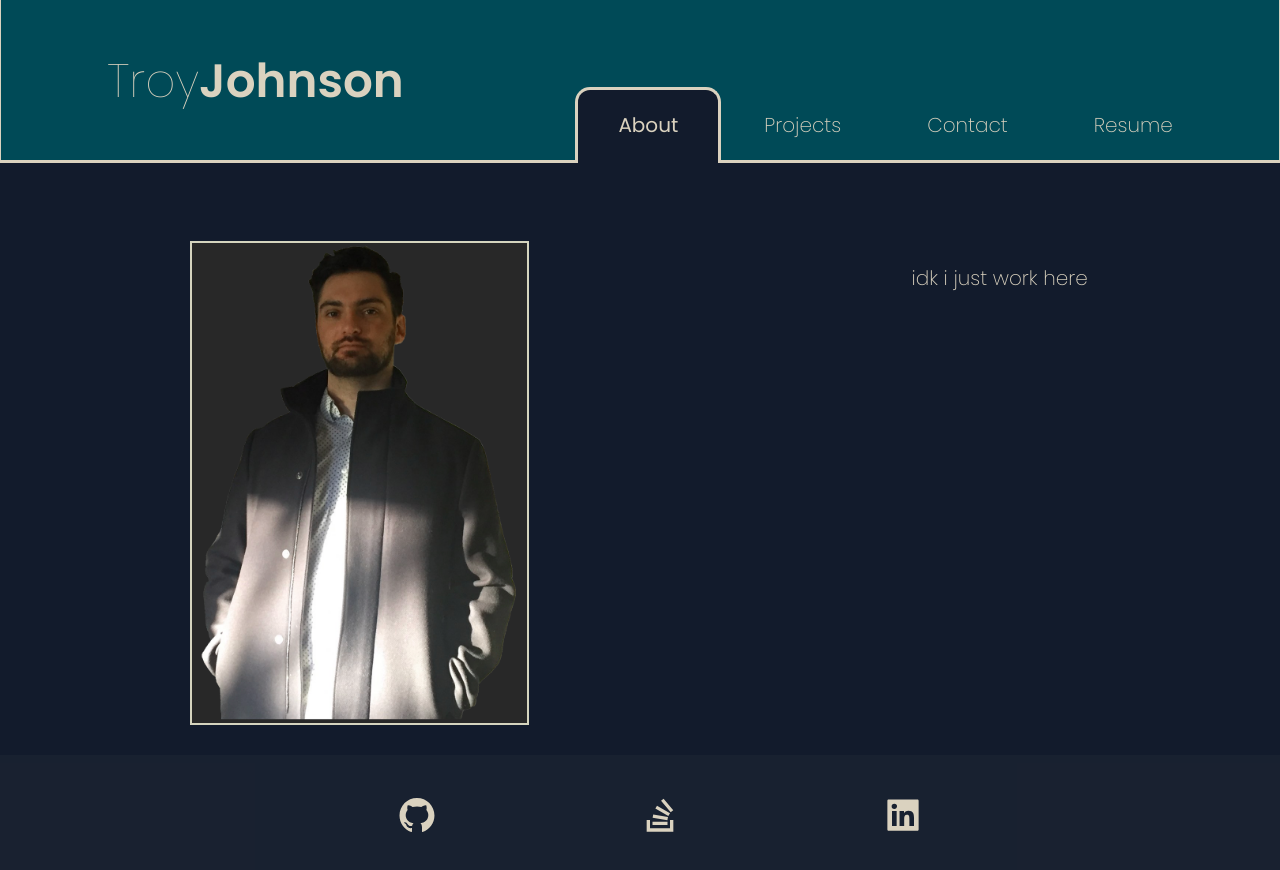
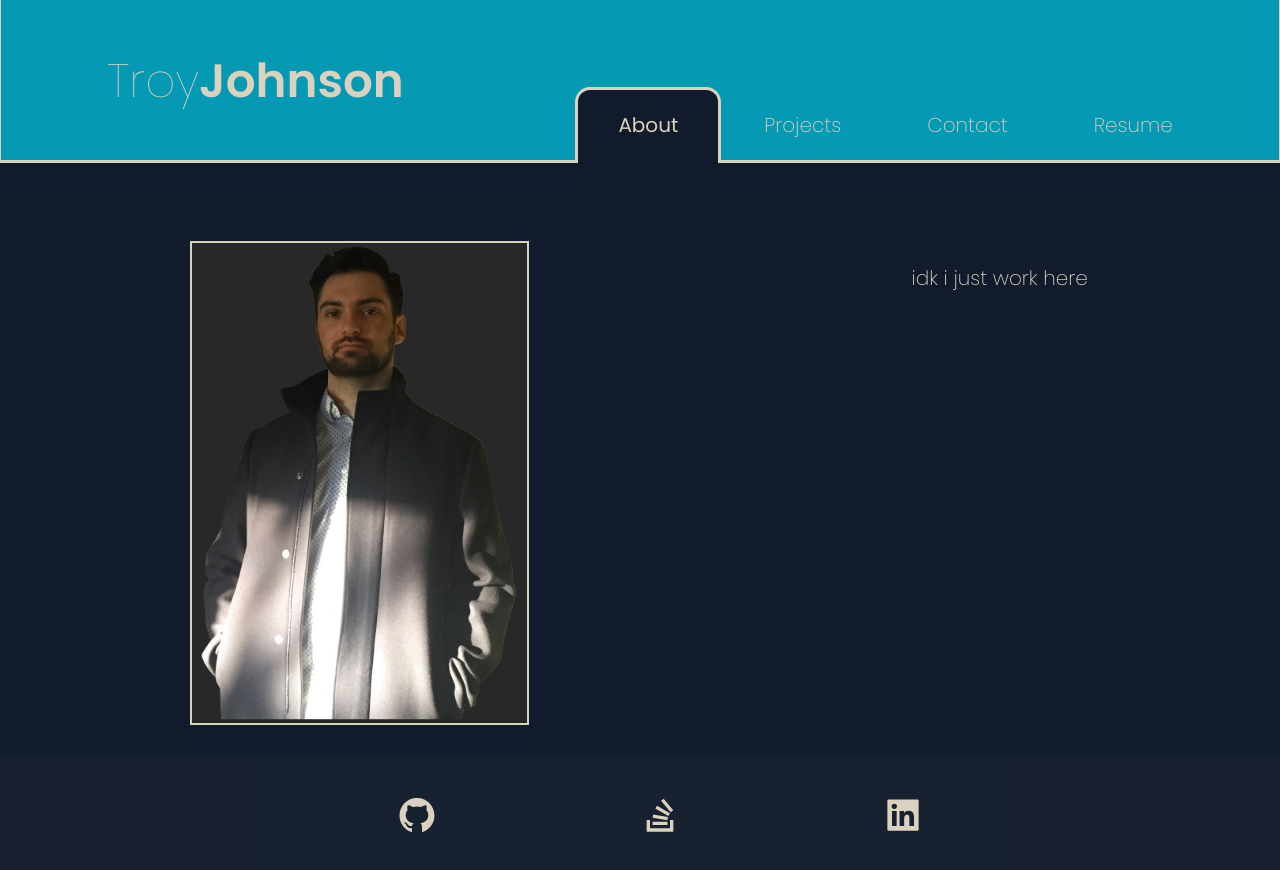
Before and after one commit to tnj415/improved-portfolio, a React (Create React App) app in the folder client/: page / in a window 1280 px wide. Shown: the top 870 px of the page. Built offline with nearby package versions, Linux system fonts and the light colour scheme.

Commit message:
changed header color

```diff
--- a/client/src/assets/seeds/projects.js
+++ b/client/src/assets/seeds/projects.js
@@ -2,7 +2,7 @@ const projects = [
   {
     id: 0,
     title: "Daily Planner",
-    description: "This was one of my first projects. I created an interactive Daily Planner",
+    description: "This was one of my first projects. I created an interactive Daily Planner. This project allows users to edit and save their schedule so when they return to the site they still have access their schedule.",
     image: {
       // name: "cal.jpg",
       alt: "daily planner application"
--- a/client/src/components/resume/Languages.jsx
+++ b/client/src/components/resume/Languages.jsx
@@ -6,7 +6,7 @@ export default function Languages() {
   return (
     <div className="langList">
       <div className="front">
-      <h3 className="title-sub">Frontend Development</h3>
+      <h3 className="title-sub">Frontend Proficiencies</h3>
       <ul>
         {dev[0].front.map((lang) => (
           <li>{lang}</li>
@@ -14,7 +14,7 @@ export default function Languages() {
       </ul>
       </div>
       <div className="back">
-      <h3 className="title-sub">Backend Development</h3>
+      <h3 className="title-sub">Backend Proficiencies</h3>
       <ul>
         {dev[1].back.map((lang) => (
           <li>{lang}</li>
--- a/client/src/styles/navBar.scss
+++ b/client/src/styles/navBar.scss
@@ -4,7 +4,7 @@
   flex-wrap: wrap;
   justify-content: space-around;
   align-items: flex-end;
-  background-color: #004a57;
+  background-color: #0699b3;
   //background-color: #153338;
   //background-color: #31b9d1;
   margin-bottom: 5rem;
```
